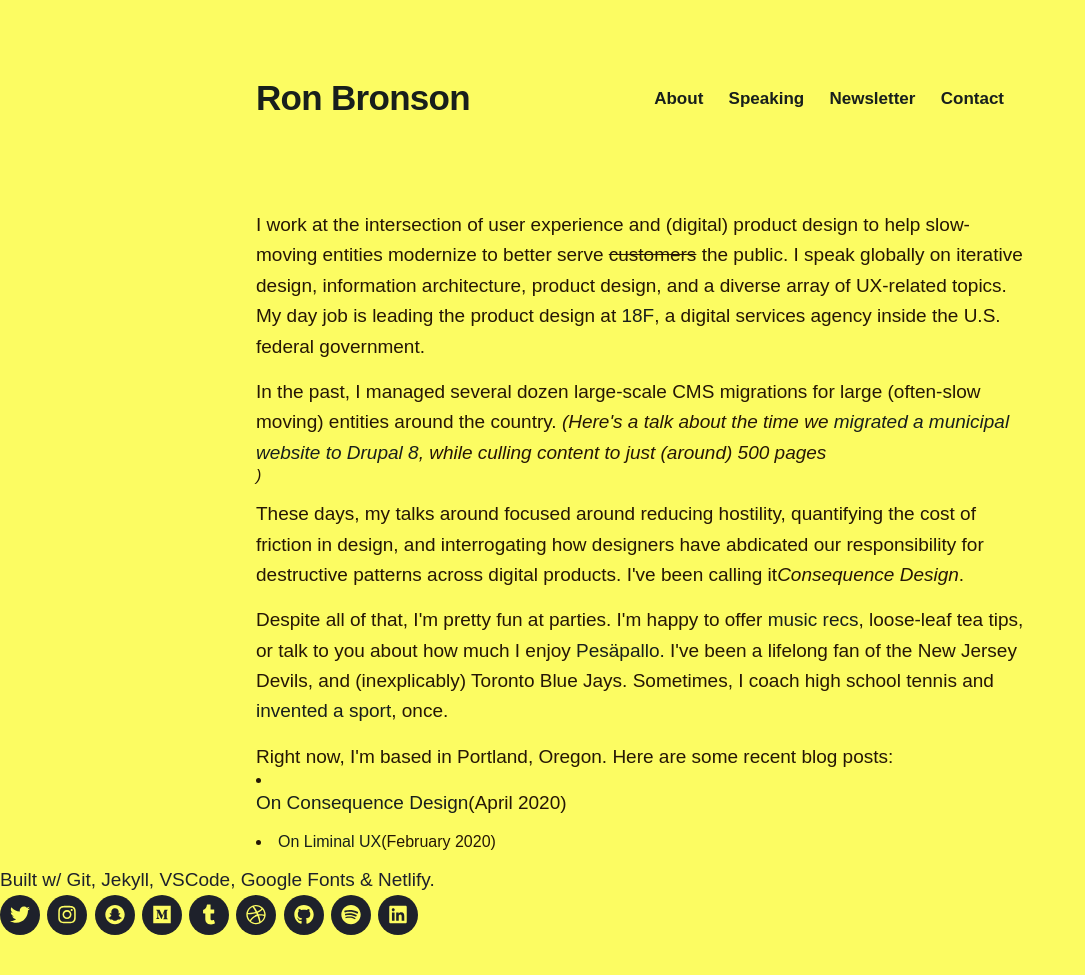
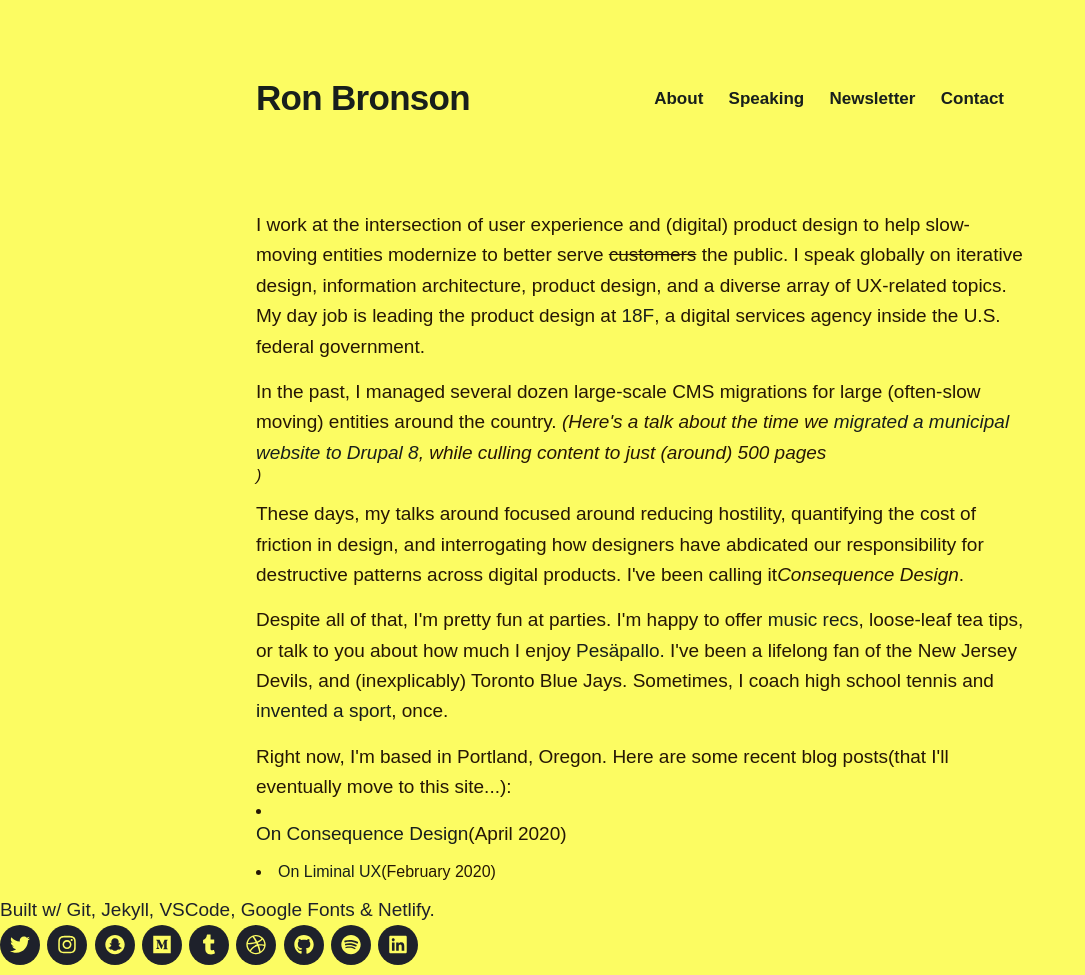
Before and after one commit to quarterback/2020-home, a Jekyll site: the page built from index.html, in a window 1280 px wide. Shown: the whole page, without its empty margins (0-1085 px from the left). Built offline with Jekyll 4.4.1, drawn with Linux system fonts in a browser that asks for light colours; nearby versions of some CDN libraries; some web fonts are replaced; before the commit the page ends 944 px from its top, so only the background shows below that.

Commit message:
Update index.html

```diff
--- a/index.html
+++ b/index.html
@@ -19,7 +19,7 @@ featured_image: /images/social.jpg
 		<p>Despite all of that, I'm pretty fun at parties.  I'm happy to offer <a href="https://www.last.fm/user/omnivoreron">music recs</a>, loose-leaf tea tips, or talk to you about how much I enjoy <a href="https://www.youtube.com/watch?v=H_navSFGj0I">Pesäpallo.</a>  I've been a lifelong fan of the New Jersey Devils, and (inexplicably) Toronto Blue Jays.
 		Sometimes, I coach high school tennis and <a href="https://en.wikipedia.org/wiki/Tennis_polo">invented a sport</a>, once.
 
-		<p>Right now, I'm based in Portland, Oregon. Here are some recent blog posts:</p>
+		<p>Right now, I'm based in Portland, Oregon. Here are some recent blog posts(that I'll eventually move to this site...):</p>
 
 		<li><p><a href="https://consequence.design/post/616408785711431680/on-consequence-design">On Consequence Design</a>(April 2020)</li>
 		</p></li>
```
